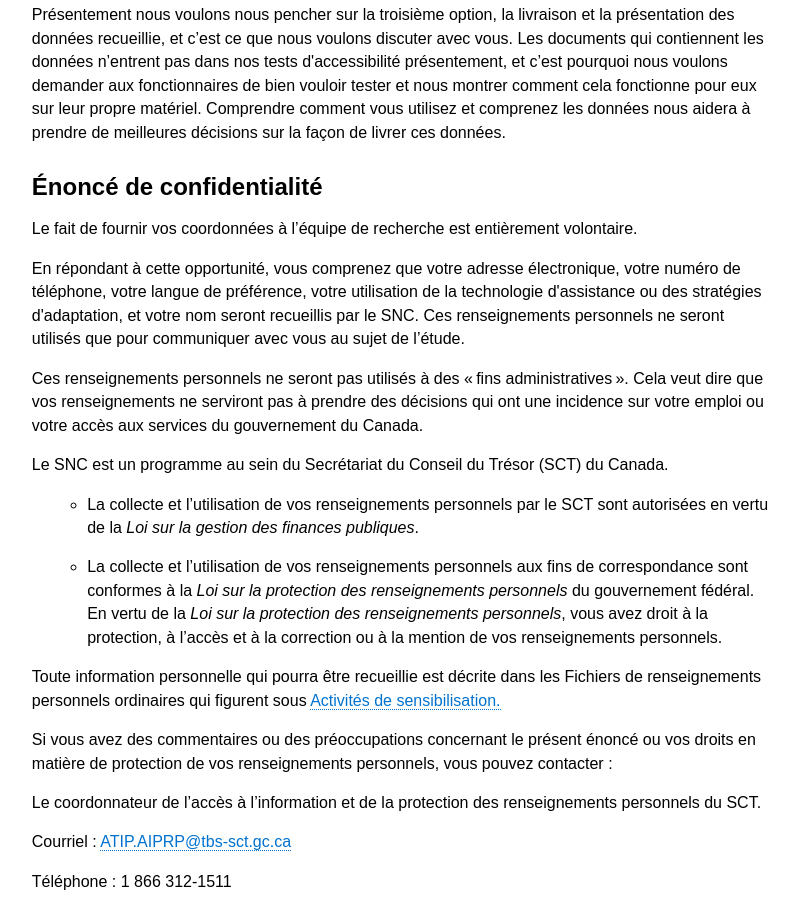
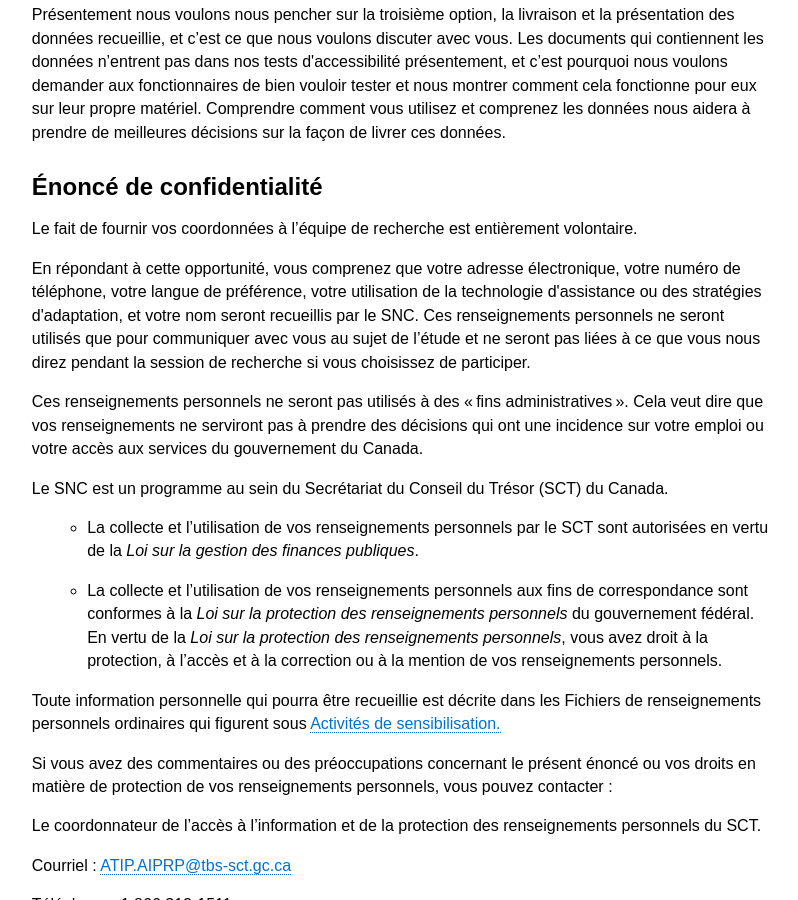
Before and after one commit to cds-snc/research-recherche, a Jekyll site: the page built from _pages/fr/formulaires.html, in a window 1280 px wide and 900 px high, scrolled down 1532 px. Shown: the whole window, without its empty margins (237-1035 px from the left). Built offline with Jekyll 4.4.1, drawn with Linux system fonts in a browser that asks for light colours.

Commit message:
Update formulaires.html
Privacy update. Added "et ne seront pas liées à ce que vous nous direz pendant la session de recherche si vous choisissez de participer." to data use

```diff
--- a/_pages/fr/formulaires.html
+++ b/_pages/fr/formulaires.html
@@ -297,7 +297,7 @@
 comprenez que votre adresse électronique, votre numéro de téléphone, votre
 langue de préférence, votre utilisation de la technologie d'assistance ou des stratégies d'adaptation, et votre nom seront recueillis par le SNC. Ces
 renseignements personnels ne seront utilisés que pour communiquer avec vous au
-sujet de l’étude.
+sujet de l’étude et ne seront pas liées à ce que vous nous direz pendant la session de recherche si vous choisissez de participer.
         </span>
       </p>
       <p>
```
